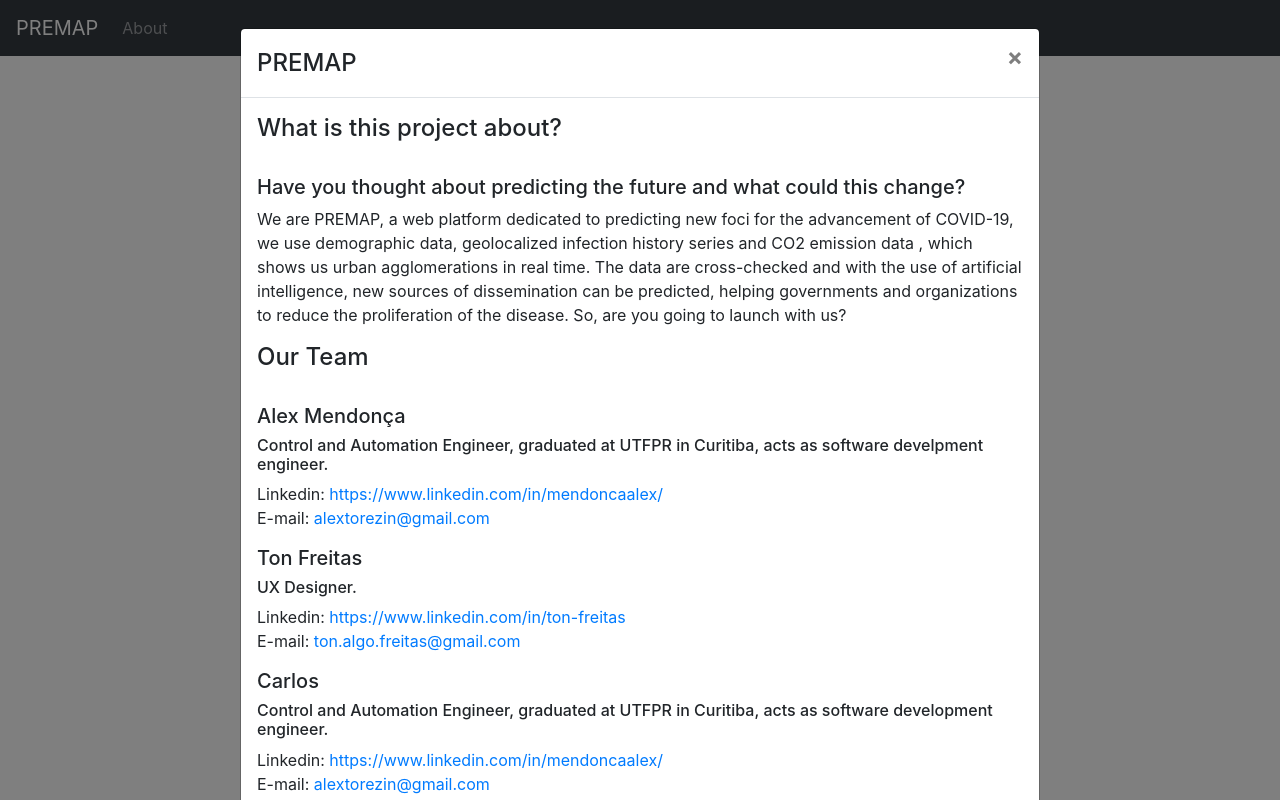
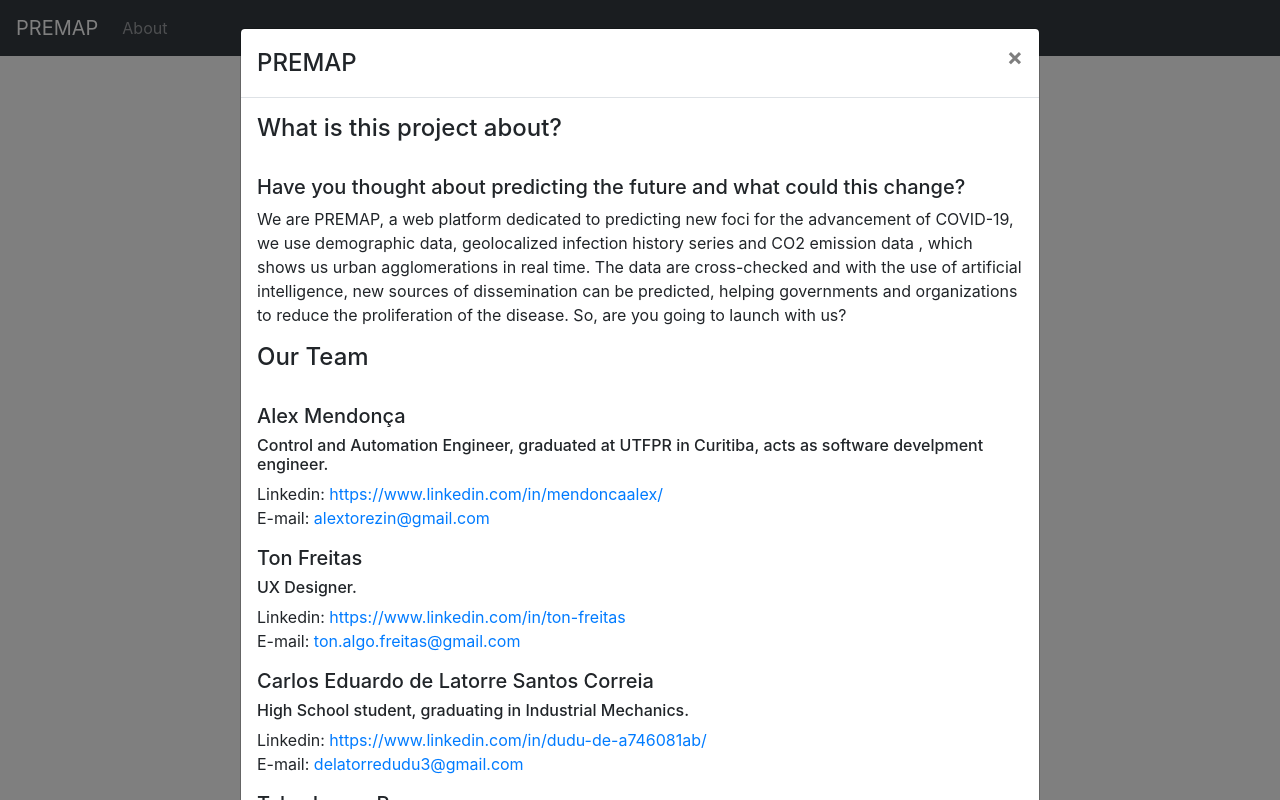
Before and after one commit to Charlietzu/plague-spotter, a React (Create React App) app: page /map in a window 1280 px wide. Both pictures are taken after a click on the button "About". Built offline with nearby package versions, Linux system fonts and the light colour scheme.

Commit message:
Update README.md and AboutModal

```diff
--- a/src/components/common/AboutModal.js
+++ b/src/components/common/AboutModal.js
@@ -59,33 +59,29 @@ function AboutModal(props) {
             ton.algo.freitas@gmail.com
           </a>
         </p>
-        <h5>Carlos</h5>
-        <h6>
-          Control and Automation Engineer, graduated at UTFPR in Curitiba, acts
-          as software development engineer.{" "}
-        </h6>
+        <h5>Carlos Eduardo de Latorre Santos Correia</h5>
+        <h6>High School student, graduating in Industrial Mechanics. </h6>
         <p>
           Linkedin:{" "}
-          <a href="https://www.linkedin.com/in/mendoncaalex/">
-            https://www.linkedin.com/in/mendoncaalex/
+          <a href="https://www.linkedin.com/in/dudu-de-a746081ab/<">
+            https://www.linkedin.com/in/dudu-de-a746081ab/
           </a>
           <br />
           E-mail:{" "}
-          <a href="mailto:alextorezin@gmail.com">alextorezin@gmail.com</a>
+          <a href="mailto:delatorredudu3@gmail.com">delatorredudu3@gmail.com</a>
         </p>
-        <h5>Tales</h5>
-        <h6>
-          Control and Automation Engineer, graduated at UTFPR in Curitiba, acts
-          as software develpment engineer.{" "}
-        </h6>
+        <h5>Tales Lopes Ramos</h5>
+        <h6>Fullstack Developer, graduating at UFMG in Belo Horizonte. </h6>
         <p>
           Linkedin:{" "}
-          <a href="https://www.linkedin.com/in/mendoncaalex/">
-            https://www.linkedin.com/in/mendoncaalex/
+          <a href="https://www.linkedin.com/in/tales-l-ramos/">
+            https://www.linkedin.com/in/tales-l-ramos/
           </a>
           <br />
           E-mail:{" "}
-          <a href="mailto:alextorezin@gmail.com">alextorezin@gmail.com</a>
+          <a href="mailto:taleslopesramos@gmail.com">
+            taleslopesramos@gmail.com
+          </a>
         </p>
         <h5>Caio César Silva</h5>
         <h6>Front-end Developer, graduating at UFMG in Belo Horizonte. </h6>
```
Also changed, not shown: 1 other file (tests, documents, lock files or other folders).
